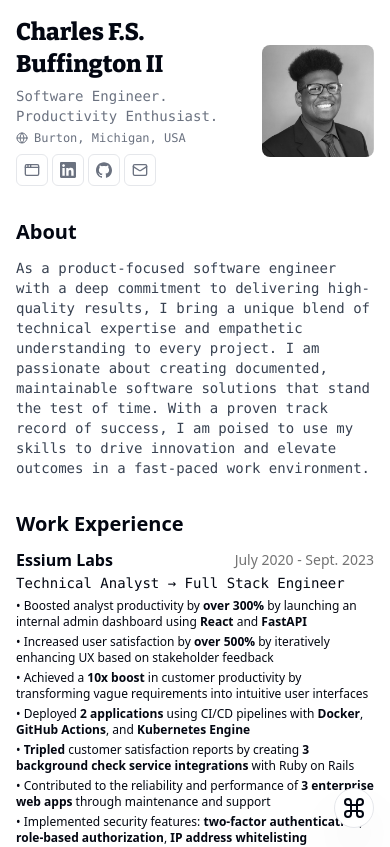
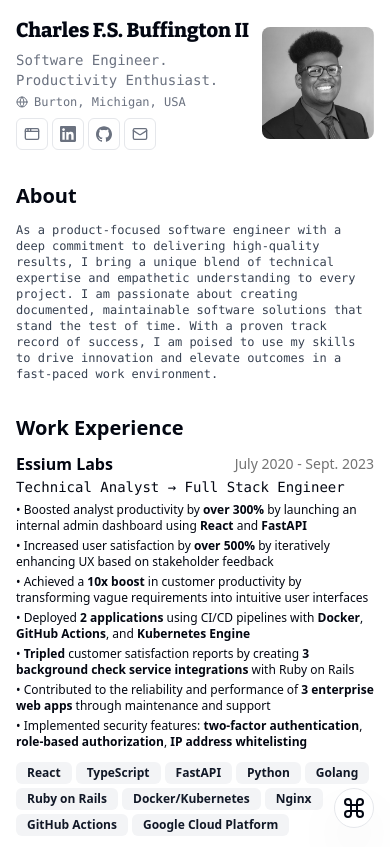
Before and after one commit to C41M50N/cv, a Next.js app: page / in a window 390 px wide. Shown: the top 847 px of the page. Built offline with nearby package versions, Linux system fonts and the light colour scheme.

Commit message:
fix: make content more readable on smaller screens

```diff
--- a/src/app/page.tsx
+++ b/src/app/page.tsx
@@ -26,7 +26,7 @@ export default function Home() {
 			<section className='mx-auto w-full max-w-2xl space-y-8 bg-white print:space-y-6'>
 				<div className='flex items-center justify-between'>
 					<div className='flex-1 space-y-1.5'>
-						<h1 className={`text-2xl ${bitter.className} font-extrabold`}>{resume.name}</h1>
+						<h1 className={`text-xl xs:text-2xl ${bitter.className} font-extrabold whitespace-nowrap`}>{resume.name}</h1>
 						<p className='max-w-md text-pretty font-mono text-sm text-muted-foreground'>
 							{resume.about}
 						</p>
@@ -57,7 +57,7 @@ export default function Home() {
 
 				<Section>
 					<h2 className='text-xl font-bold'>About</h2>
-					<p className='text-pretty font-mono text-sm text-gray-700'>{resume.summary}</p>
+					<p className='text-xs xs:text-sm text-pretty font-mono text-gray-700'>{resume.summary}</p>
 				</Section>
 
 				<Section>
--- a/tailwind.config.ts
+++ b/tailwind.config.ts
@@ -18,6 +18,9 @@ const config = {
       },
     },
     extend: {
+      screens: {
+        "xs": "400px",
+      },
       colors: {
         border: "hsl(var(--border))",
         input: "hsl(var(--input))",
```
